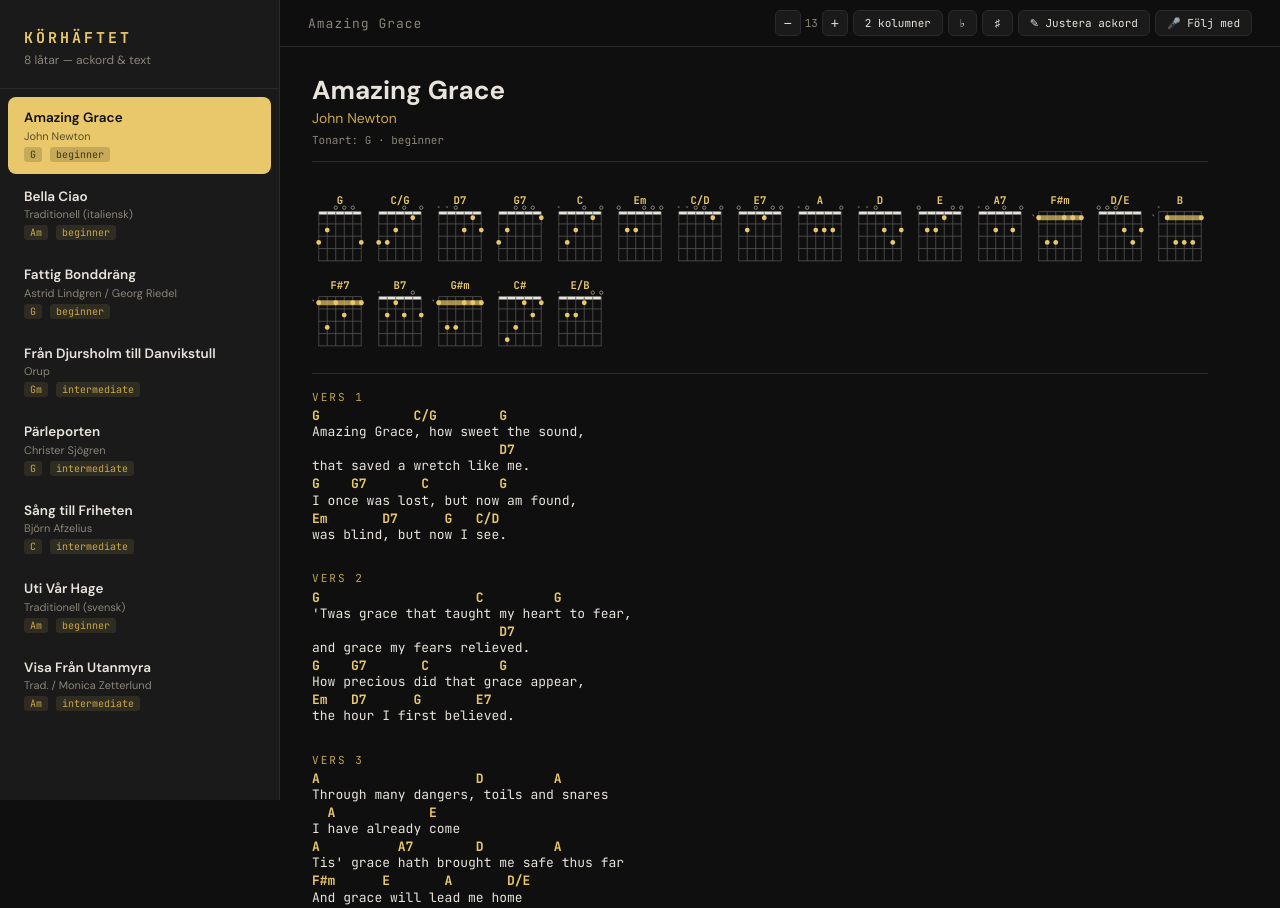
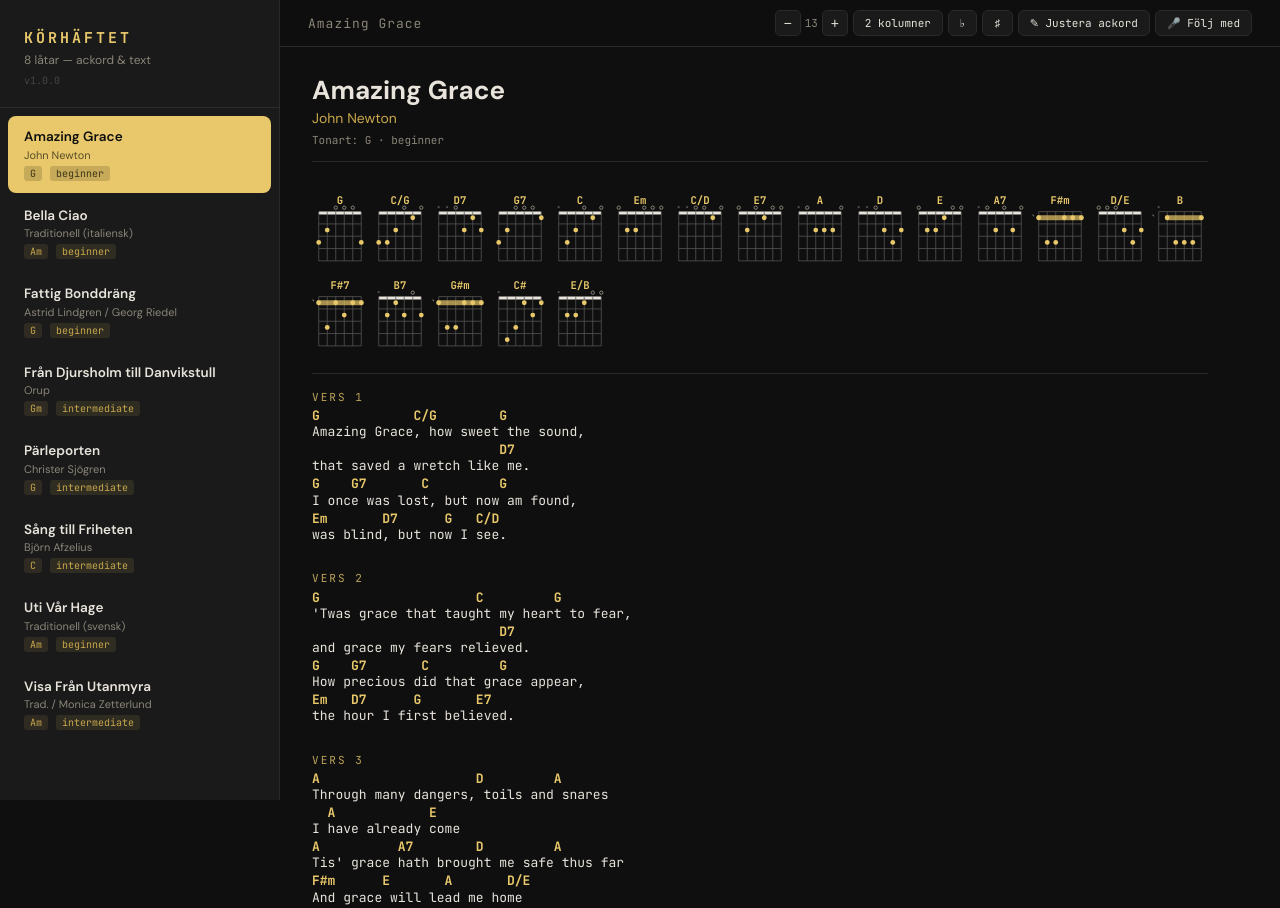
Before and after one commit to Ruperto72/latbok, a plain HTML site: page index.html in a window 1280 px wide. Shown: the top 908 px of the page. Drawn offline with Linux system fonts and the light colour scheme.

Commit message:
Versionshantering

```diff
--- a/index.html
+++ b/index.html
@@ -17,6 +17,7 @@
     <div class="sidebar-header">
       <h1>Körhäftet</h1>
       <p>Laddar låtar...</p>
+      <span class="version-label">v1.0.0</span>
     </div>
     <div class="song-list" id="songList"></div>
   </aside>
--- a/style.css
+++ b/style.css
@@ -53,6 +53,15 @@ body {
   font-size: 12px;
   color: var(--text-dim);
   margin-top: 4px;
+}
+
+.version-label {
+  font-family: 'JetBrains Mono', monospace;
+  font-size: 10px;
+  color: var(--text-dim);
+  opacity: 0.4;
+  margin-top: 6px;
+  display: block;
 }
 
 .song-list {
```
